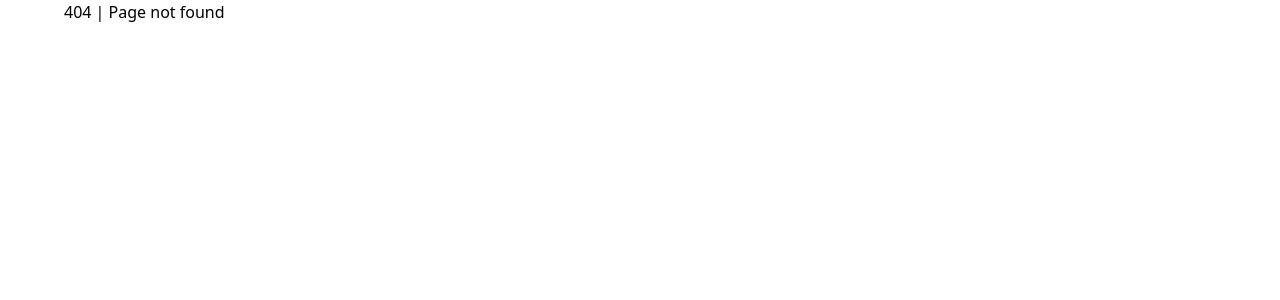
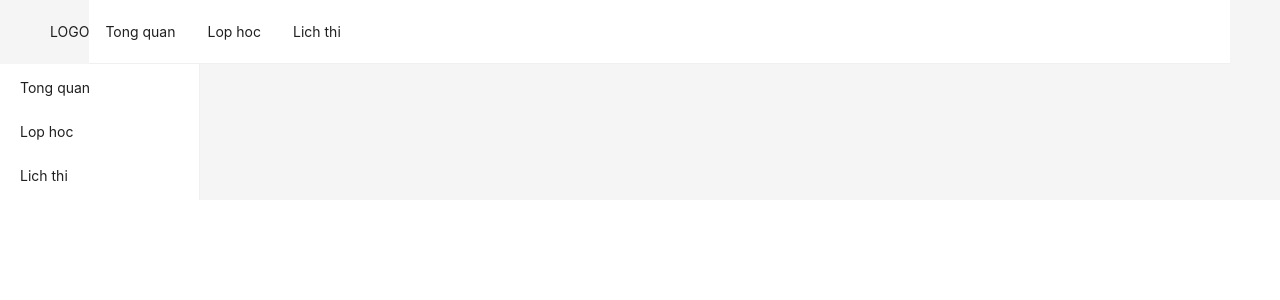
Before and after one commit to hminh2027/Online-Testing-System, a React (Vite) app in the folder client/: page /class in a window 1280 px wide. Before the commit this address had no page. Shown: the top 300 px of the page. Built offline with nearby package versions, Linux system fonts and the light colour scheme; what use-query-params would draw is missing.

Commit message:
feat: setup layout

```diff
--- /dev/null
+++ b/client/src/layouts/ClassDetailLayout/index.tsx
@@ -0,0 +1,43 @@
+import type { MenuProps } from 'antd';
+import { Layout, Menu } from 'antd';
+import Sider from 'antd/es/layout/Sider';
+import { Content } from 'antd/es/layout/layout';
+import type { ReactNode } from 'react';
+import { NavLink, Outlet } from 'react-router-dom';
+
+interface ClassDetailLayoutProps {
+  children?: ReactNode;
+}
+
+const sideNavItems = [
+  {
+    label: 'Tong quan',
+    path: 'class/hello',
+  },
+  {
+    label: 'Lop hoc',
+    path: 'class/bello',
+  },
+  {
+    label: 'Lich thi',
+    path: 'schedule',
+  },
+];
+
+const items2: MenuProps['items'] = sideNavItems.map((item) => ({
+  key: item.path,
+  label: <NavLink to={`/${item.path}`}>{item.label}</NavLink>,
+}));
+
+export default function ClassDetailLayout({
+  children,
+}: ClassDetailLayoutProps) {
+  return (
+    <Layout>
+      <Sider>
+        <Menu mode="vertical" items={items2} style={{ width: '100%' }} />
+      </Sider>
+      <Content>{children ?? <Outlet />}</Content>
+    </Layout>
+  );
+}
--- a/client/src/layouts/MainLayout/index.tsx
+++ b/client/src/layouts/MainLayout/index.tsx
@@ -1,11 +1,69 @@
+import type { MenuProps } from 'antd';
+import { Layout, Menu } from 'antd';
+import { Content, Header } from 'antd/es/layout/layout';
 import type { ReactNode } from 'react';
-import { Outlet } from 'react-router-dom';
-import { Container } from '@mui/material';
+import { NavLink, Outlet } from 'react-router-dom';
 
 interface MainLayoutProps {
   children?: ReactNode;
   menuItems: object;
 }
+
+const navItems = [
+  {
+    label: 'Tong quan',
+    path: 'overview',
+  },
+  {
+    label: 'Lop hoc',
+    path: 'class',
+  },
+  {
+    label: 'Lich thi',
+    path: 'schedule',
+  },
+];
+
+const sideNavItems = [
+  {
+    label: 'Tong quan',
+    path: 'class/hello',
+  },
+  {
+    label: 'Lop hoc',
+    path: 'class/bello',
+  },
+  {
+    label: 'Lich thi',
+    path: 'schedule',
+  },
+];
+
+const items1: MenuProps['items'] = navItems.map((item) => ({
+  key: item.path,
+  label: <NavLink to={`/${item.path}`}>{item.label}</NavLink>,
+}));
+
+const items2: MenuProps['items'] = sideNavItems.map((item) => ({
+  key: item.path,
+  label: <NavLink to={`/${item.path}`}>{item.label}</NavLink>,
+}));
+
 export default function MainLayout({ children, menuItems }: MainLayoutProps) {
-  return <Container>{children ?? <Outlet />}</Container>;
+  return (
+    <Layout>
+      <Header
+        style={{
+          display: 'flex',
+          alignItems: 'center',
+          backgroundColor: 'inherit',
+          justifyContent: 'space-between',
+        }}
+      >
+        <div>LOGO</div>
+        <Menu mode="horizontal" items={items1} style={{ width: '100%' }} />
+      </Header>
+      <Content>{children ?? <Outlet />}</Content>
+    </Layout>
+  );
 }
```
Also changed, not shown: client/package.json (+1 -6 lines), client/src/App.tsx (+11 -0 lines), client/.eslintrc.cjs, 2 other files (tests, documents, lock files or other folders).
